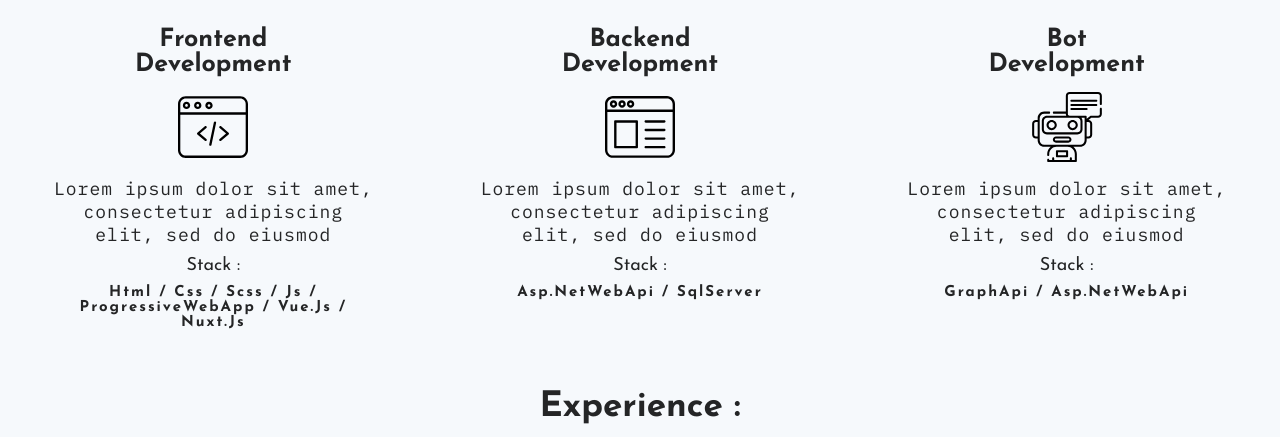
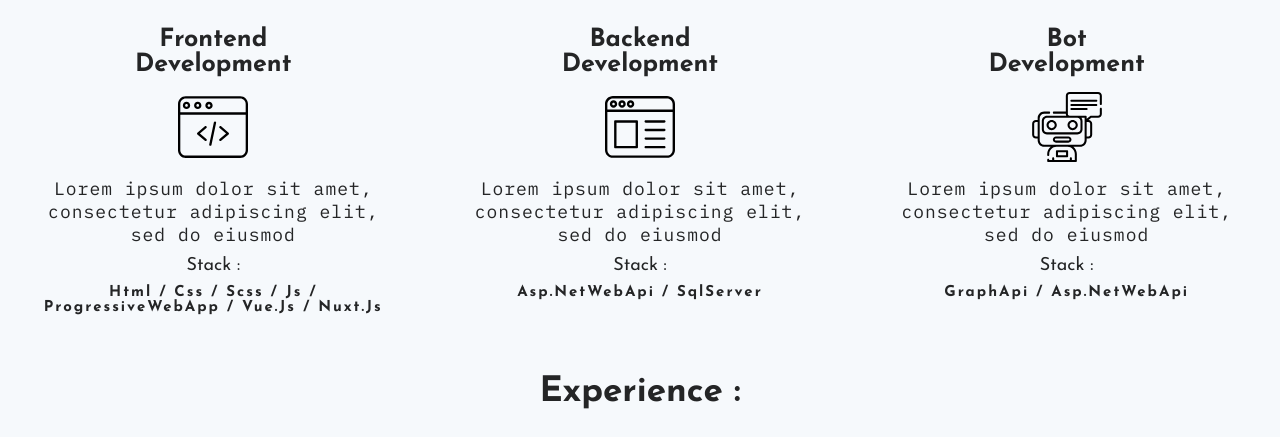
Before and after one commit to WaiyanMyothet/MyPortfolio, a website: page index.html in a window 1280 px wide. Shown: the part 558-995 px from the top of the page. Drawn offline with nearby package versions, Linux system fonts and the light colour scheme.

Commit message:
fix padding 3rem

```diff
--- a/css/style.css
+++ b/css/style.css
@@ -142,7 +142,7 @@ a {
     flex-wrap: wrap;
     padding: 3rem 0; }
   .skills-item {
-    padding: 0 5rem;
+    padding: 0 3rem;
     margin-bottom: 3rem;
     width: 100%;
     display: flex;
```
